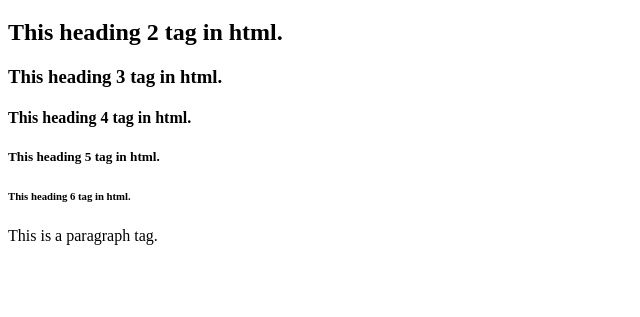
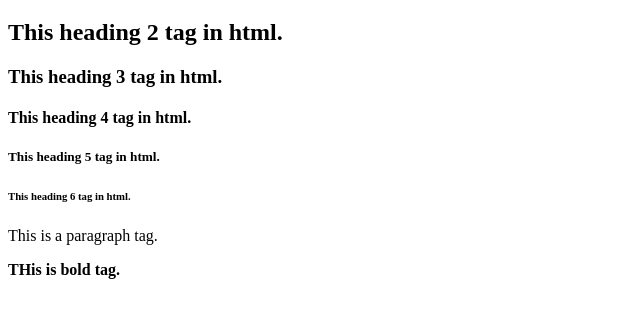
Before and after one commit to sourabhintoit/invitation, a plain HTML site: page index.html in a window 1280 px wide. Shown: the part 61-378 px from the top of the page, without its empty margins (0-640 px from the left). Drawn offline with Linux system fonts and the light colour scheme.

Commit message:
B bold tag added to index.html

```diff
--- a/index.html
+++ b/index.html
@@ -23,5 +23,7 @@
 
     <p>This is a paragraph tag.</p>
 
+    <b>THis is bold tag.</b>
+
 </body>
 </html>
```
